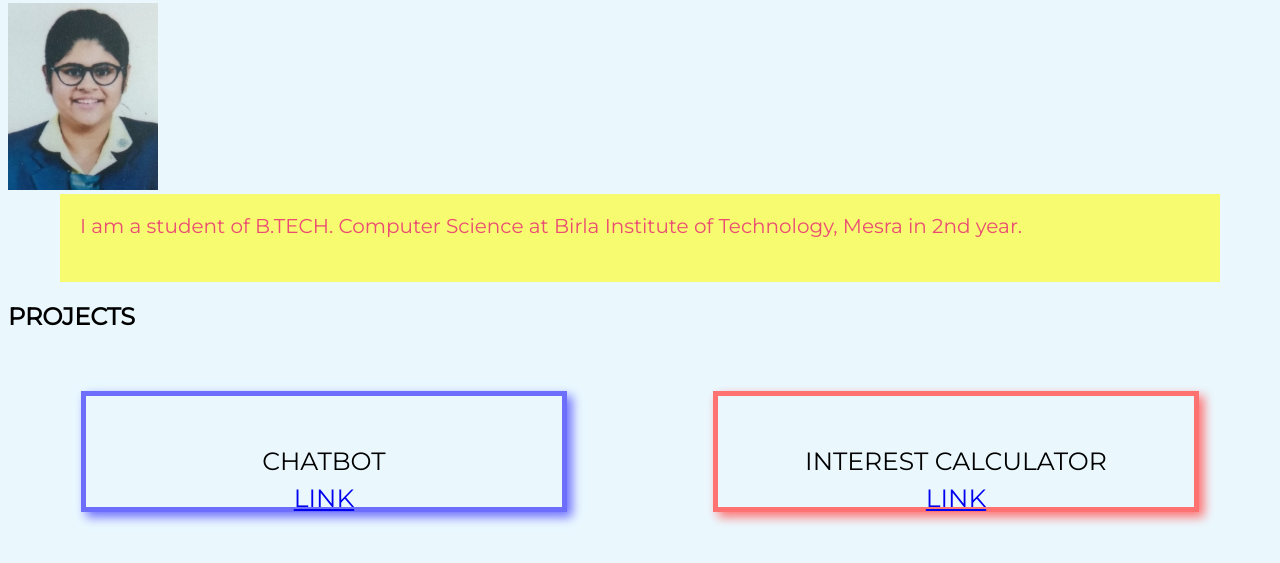
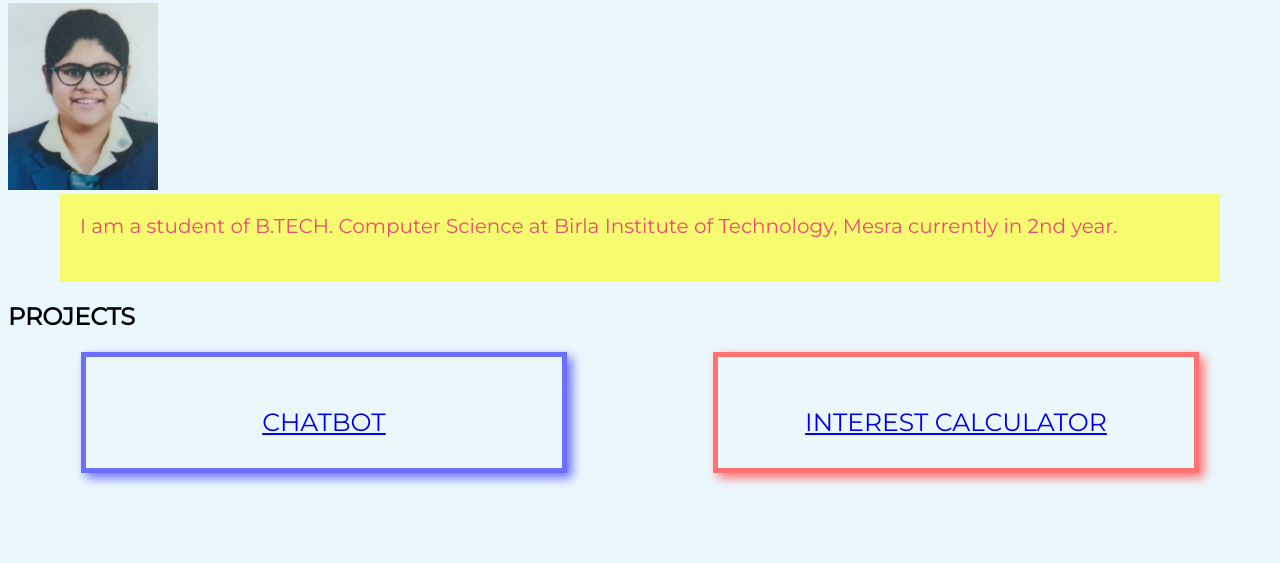
Before and after one commit to NandiniPareek/portfolio, a plain HTML site: page index.html in a window 1280 px wide. Shown: the part 153-716 px from the top of the page. Drawn offline with Linux system fonts and the light colour scheme.

Commit message:
modified: style

```diff
--- a/index.html
+++ b/index.html
@@ -18,11 +18,11 @@
         </nav>
         <h1 style="color: rgb(2, 143, 77); margin-bottom: 25px; margin-top: 10px;">NANDINI PAREEK</h1>
         <img src= "Images/scanner_20190819_185230.jpg" width = "150">
-        <p class = "container">I am a student of B.TECH. Computer Science at Birla Institute of Technology, Mesra in 2nd year.</p>
+        <p class = "container">I am a student of B.TECH. Computer Science at Birla Institute of Technology, Mesra currently in 2nd year.</p>
         <h2>PROJECTS</h2>
         <div class = "project">
-            <div class = "chatbot" style="font-size: 25px;">CHATBOT<br><a href = "https://chatbit20.herokuapp.com/" target="_blank" style="margin: 7px;">LINK</a></div>
-            <div class = "calculator" style="font-size: 25px;">INTEREST CALCULATOR<br><a href = "https://calculator-nandini.netlify.app/" target="_blank" style="margin: 7px;">LINK</a></div>
+            <div class = "chatbot" style="font-size: 25px; margin-top: 1px;"><a href = "https://chatbit20.herokuapp.com/" target="_blank">CHATBOT</a></div>
+            <div class = "calculator" style="font-size: 25px; margin-top: 1px;"><a href = "https://calculator-nandini.netlify.app/" target="_blank">INTEREST CALCULATOR</a></div>
         </div>
     </body>
 </html>
```
